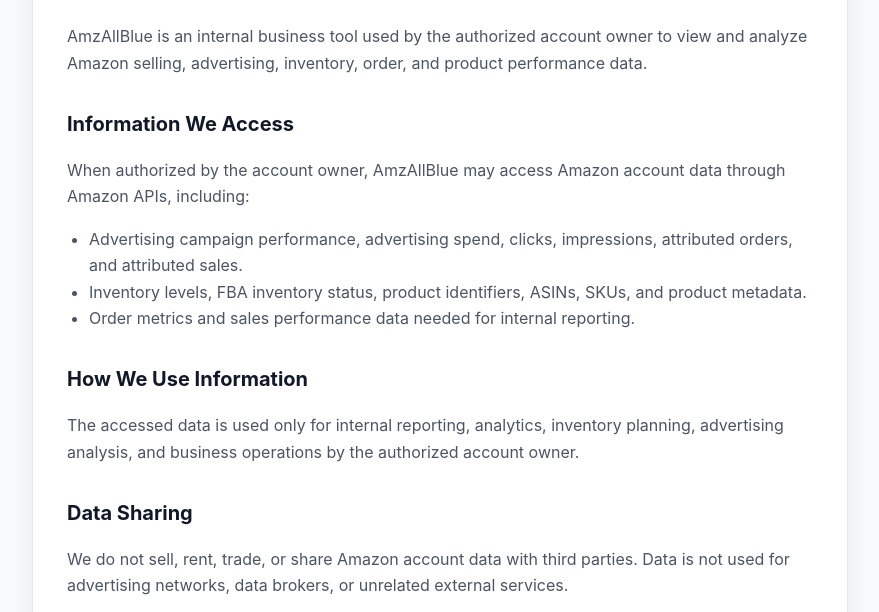
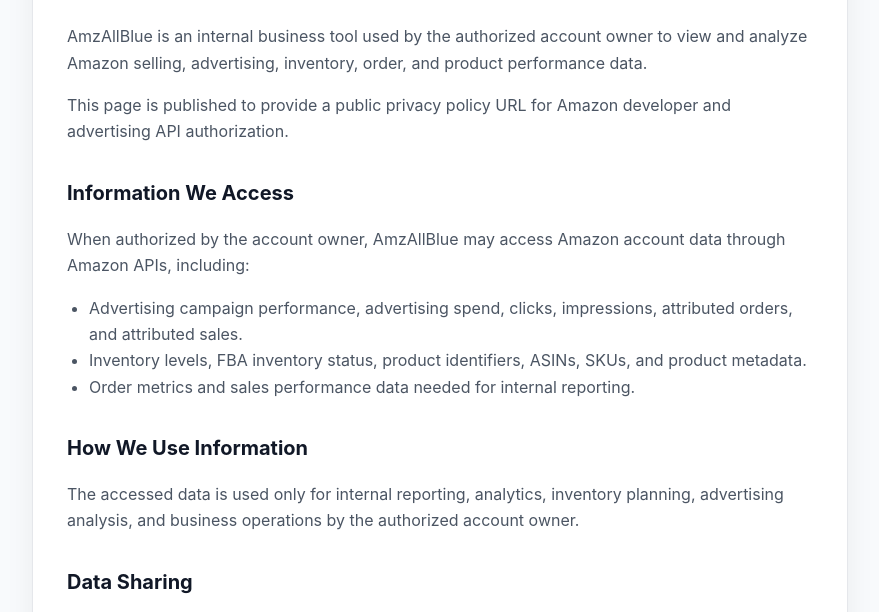
Before and after one commit to bang919/AmzAllBlue, a browser extension: page docs/privacy.html in a window 1280 px wide. Shown: the part 169-781 px from the top of the page, without its empty margins (200-1079 px from the left). Drawn offline with Linux system fonts and the light colour scheme.

Commit message:
Refresh privacy policy page

```diff
--- a/docs/privacy.html
+++ b/docs/privacy.html
@@ -81,6 +81,9 @@
       <p>
         AmzAllBlue is an internal business tool used by the authorized account owner to view and analyze Amazon selling, advertising, inventory, order, and product performance data.
       </p>
+      <p>
+        This page is published to provide a public privacy policy URL for Amazon developer and advertising API authorization.
+      </p>
 
       <h2>Information We Access</h2>
       <p>
```
